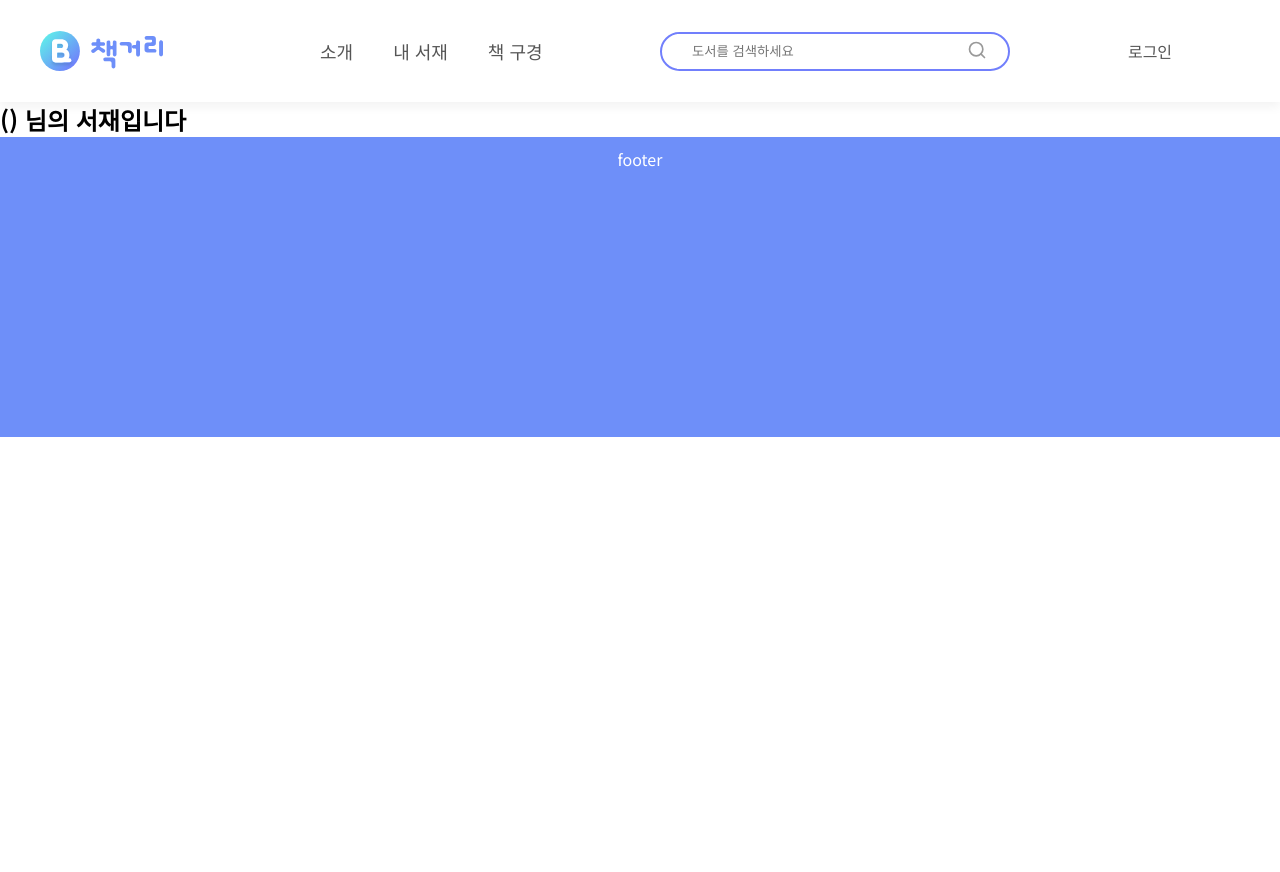
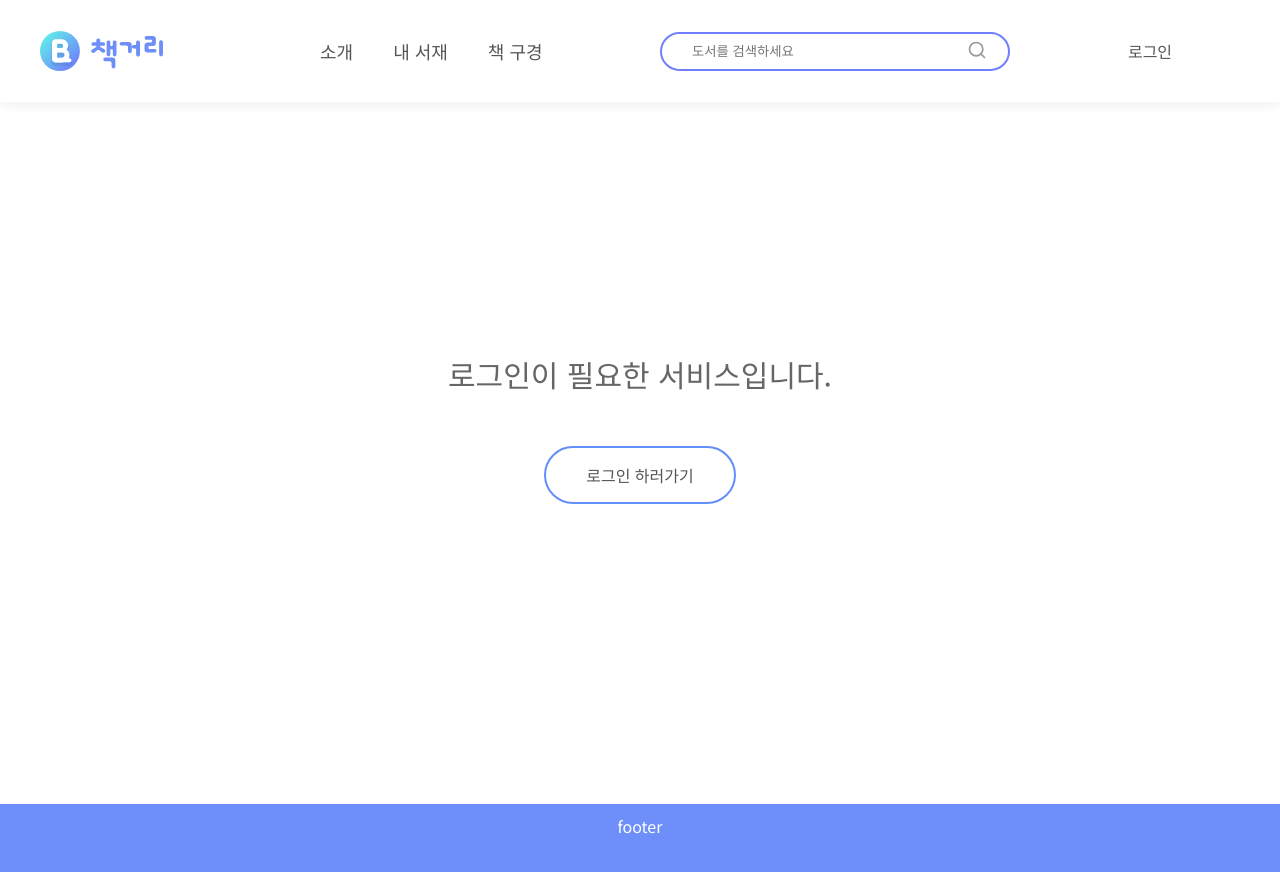
Before and after one commit to ttiroro/bookguri, a React (Create React App) app in the folder client/: page /mybooks in a window 1280 px wide. Shown: the top 872 px of the page. Before the commit the page ends 800 px from the top, so only its background shows below. Built offline with nearby package versions, Linux system fonts and the light colour scheme; no server answers; a web font is replaced by a local one.

Commit message:
0103-0300

```diff
--- a/client/src/App.js
+++ b/client/src/App.js
@@ -1,6 +1,6 @@
 import React, { useState, useEffect } from 'react'
+import { BrowserRouter, Route, Routes} from 'react-router-dom'
 import axios from 'axios'
-import { BrowserRouter, Route, Routes} from 'react-router-dom'
 import Scroll from './components/Scroll'
 import Header from './components/Header';
 import Home from './pages/Home'
@@ -42,17 +42,29 @@ const App = () => {
   },[]);
   //console.log(newBookData);
 
+
+  const [userData, setUserData] = useState({});
+
+  useEffect(() => {
+    async function fetchdata() {
+    const API_URL = '/mybooks';
+    const { data } = await axios.get(API_URL);
+    setUserData(data);
+    }
+    fetchdata();
+  },[]);
+  //console.log(userData);
   return (
       <BrowserRouter>
         <Scroll />
-        <Header />
+        <Header userData={userData}/>
         <Routes >
           <Route path='/' element={<Home bestSellerData={bestSellerData} newBookData={newBookData}/>} />
           <Route path='/bookguriinfo' element={<BookguriInfo />} />
-          <Route path='/mybooks' element={<MyBooks />} />
+          <Route path='/mybooks' element={<MyBooks userData={userData}/>} />
           <Route path='/booklist' element={<BookList bestSellerData={bestSellerData} newBookData={newBookData} />} />
           <Route path='/setting' element={<Setting />} />
-          <Route path='/bookdetail/:isbn' element={<BookDetail />} />
+          <Route path='/bookdetail/:isbn' element={<BookDetail userData={userData}/>} />
           <Route path='/booksearch/:searchword' element={<BookSearch />} />
           <Route path='/register' element={<Register />} />
           <Route path='/login' element={<Login />} />
--- a/client/src/components/BookDetail.jsx
+++ b/client/src/components/BookDetail.jsx
@@ -4,10 +4,12 @@ import axios from 'axios';
 import './style/BookDetail.css';
 import { AiFillHeart } from 'react-icons/ai';
 
-const BookDetail = () => {
+const BookDetail = ({userData}) => {
 
     let {isbn} = useParams();
     const [bookData, setBookData] = useState({});
+    const [bookIsbn, setBookIsbn] = useState("");
+
     useEffect(() => {
         async function fetchdata() {
         const API_URL = `/ttb/api/ItemLookUp.aspx?ttbkey=ttbdltjswjd2220957001&itemIdType=ISBN&ItemId=${isbn}&output=js&Version=20131101&Cover=Big&OptResult=ebookList,usedList,reviewList`;
@@ -24,6 +26,19 @@ const BookDetail = () => {
         return price;
     }
 
+    const onSubmit = async (e) =>{
+        e.preventDefault();
+        await axios.post('/bookdetail', {
+            book : bookIsbn
+        })
+        .then(async(res)=>{
+            console.log(res)
+        })
+        .catch((err)=>{
+            console.log(err)
+        })
+    }
+
     return (
         <div className='book-detail'>
             <div className='bd-sec1'>
@@ -37,7 +52,7 @@ const BookDetail = () => {
                         <img src={bookData.item[0].cover} alt="cover"/>
                     </div>
 
-                        <div className='bd-book-text'>
+                    <div className='bd-book-text' >
                         <p className='bd-book-writer'>지은이 | {bookData.item[0].author}</p>
                         <p className='bd-book-publisher'>출판사 | {bookData.item[0].publisher}</p>
                         <p className='bd-book-date'>출판일  |  {bookData.item[0].pubDate}</p>
@@ -51,7 +66,10 @@ const BookDetail = () => {
                             <p>판매가 | {dotPrice(bookData.item[0].priceSales)}원</p>
                             <div className='bd-book-btn'>
                                 <a href={bookData.item[0].link}>구매하러 가기</a>
-                                    <a href="!#">내 서재에 담기</a>
+                                <form method='post' onSubmit={onSubmit}>
+                                    <input type="text" value={bookData.item[0].isbn13} onChange={(e)=>{ setBookIsbn(e.target.value)}} />
+                                    <button type='submit'>내 서재에 담기</button>
+                                </form>
                                 <a href="!#"><AiFillHeart /></a>
                             </div>
                         </div>
@@ -71,16 +89,6 @@ const BookDetail = () => {
                     </div>
                 </div>
                 }
-                {/* <div className='bd-sec3'>
-                    <div className='bd-bookmark'>
-                    <p className='bd-bookmark-title'>목차</p>
-                    <div className='bd-bookmark-contents'>
-                        <p>1장. 작가의 말</p>
-                        <p>2장. 블라블라</p>
-                        <p>3장. 솰라솰라</p>
-                    </div>
-                    </div>
-                </div> */}
 
                 <div className='bd-sec4'>
                     <div className='bd-heart-list'>
--- a/client/src/components/Header.jsx
+++ b/client/src/components/Header.jsx
@@ -1,11 +1,11 @@
 import React, { useState } from 'react'
 import { Link  } from 'react-router-dom';
-// import { RiSettings5Fill } from "react-icons/ri";
 import { FiSearch } from "react-icons/fi";
+import {RiSettings5Fill} from "react-icons/ri"
 import './style/header.css'
 import $ from 'jquery'
 
-const Header = () => {
+const Header = ({userData}) => {
   let count = 1;
   $('.nav-user-info').on('click', ()=>{
     count += 1;
@@ -43,13 +43,17 @@ const Header = () => {
           </div>
 
           <div className='nav-user'>
+            {
+              !userData.username ?
               <Link to='/login'>로그인</Link>
-            {/* <img src="/images/profil.svg" alt="user" />
+              :
+                <div className='nav-user-in'>
+                  <img src="/images/profil.svg" alt="user" />
                   <button type='button' className='nav-user-info'>
-              <p>user 님</p>
+                    <p>{userData.subname}님</p>
                   </button>
                   <div className='nav-user-box'>
-              <p>user name</p>
+                    <p>{userData.subname}({userData.username})</p>
                     <p>읽은 책 수</p>
                     <p>로그아웃</p>
                   </div>
@@ -57,7 +61,10 @@ const Header = () => {
                     <Link to='/setting'>
                       <RiSettings5Fill className='nav-settings'/>
                     </Link>
-            </button> */}
+                  </button>
+                </div>
+
+            }
           </div>
         </div>
       </nav>
--- a/client/src/components/style/header.css
+++ b/client/src/components/style/header.css
@@ -70,6 +70,7 @@
     width: 15%;
 }
 .nav-user,
+.nav-user-in,
 .nav-user-info{
     display: flex;
     flex-direction: row;
@@ -87,8 +88,8 @@
 }
 .nav-user p{
     margin-left: 10px;
-    font-size: 18px;
-    font-weight: 500;
+    font-size: 16px;
+    font-family: 'Noto Sans KR', sans-serif;
 }
 .nav-btn{
     background-color: transparent;
--- a/client/src/pages/Login.jsx
+++ b/client/src/pages/Login.jsx
@@ -1,14 +1,11 @@
 import React, { useState } from 'react'
 import './style/Login.css'
 import axios from 'axios';
-import { useNavigate } from 'react-router';
 import { Link } from 'react-router-dom'
 
 const Login = () => {
     const [username, setUserName] = useState("");
     const [password, setPassword] = useState("");
-
-    const navigate = useNavigate();
 
     const onSubmit = async (e) =>{
         e.preventDefault();
@@ -17,8 +14,7 @@ const Login = () => {
             password : password
         })
         .then(async(res)=>{
-            console.log(res)
-            navigate('/mybooks')
+            window.location.href = '/';
         })
         .catch((err)=>{
             console.log(err)
--- a/client/src/pages/MyBooks.jsx
+++ b/client/src/pages/MyBooks.jsx
@@ -1,23 +1,27 @@
-import axios from 'axios';
-import React, { useEffect, useState } from 'react'
+import React from 'react'
+import { Link  } from 'react-router-dom';
+import './style/MyBooks.css'
 
-const Mybooks = () => {
-
-  const [userData, setUserData] = useState({});
-
-  useEffect(() => {
-    async function fetchdata() {
-    const API_URL = '/mybooks';
-    const { data } = await axios.get(API_URL);
-    setUserData(data);
-    }
-    fetchdata();
-  },[]);
-  console.log(userData);
+const Mybooks = ({userData}) => {
 
   return (
-    <div>
-      <h2>{userData.subname}({userData.username}) 님의 서재입니다</h2>
+    <div className='container mybooks'>
+      {
+        !userData.username
+        ?
+          <div className='mb-login'>
+            <p className='mb-login-text'>로그인이 필요한 서비스입니다.</p>
+            <Link to='/login' className='mb-login-btn'>
+              <div>로그인 하러가기</div>
+            </Link>
+          </div>
+        :
+          <h2>{userData.subname}({userData.username}) 님의 서재입니다</h2>
+      }
+      {/* <section className='sec01'>
+        <p>{userData.subname}님의 서재</p>
+        <div></div>
+      </section> */}
     </div>
   )
 }
--- a/client/src/pages/style/MyBooks.css
+++ b/client/src/pages/style/MyBooks.css
@@ -0,0 +1,23 @@
+.mb-login{
+    display: flex;
+    flex-direction: column;
+    align-items: center;
+    margin: 250px auto;
+}
+.mb-login-text{
+    font-size: 30px;
+    color: #666;
+}
+.mb-login-btn{
+    background-color: #fff;
+    color: #628ff9;
+    padding: 15px 40px;
+    border-radius: 50px;
+    border: 2px solid #628ff9;
+    margin: 50px 0;
+    transition: all 100ms ease-in-out;
+}
+.mb-login-btn:hover{
+    background-color: #628ff9;
+    color: #fff;
+}
```
Also changed, not shown: 1 other file (tests, documents, lock files or other folders). Lines whose indentation alone changed are shown as unchanged.
